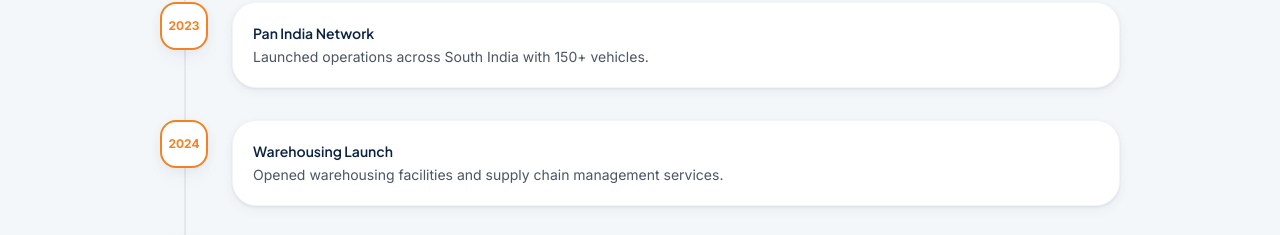
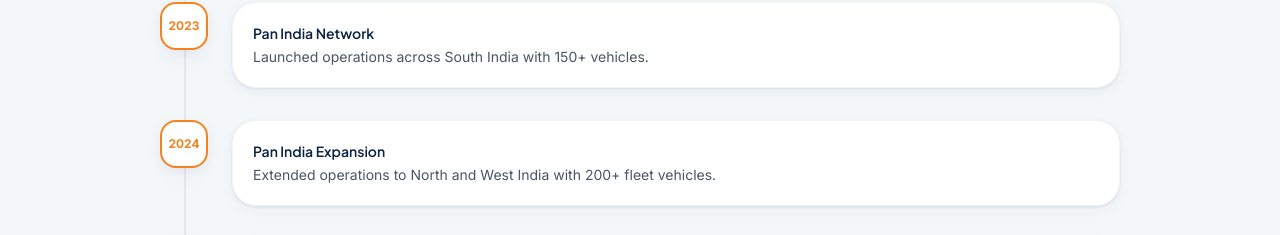
Before and after one commit to mettugoud-droid/shl-website, a Next.js app: page /about in a window 1280 px wide. Shown: the part 3081-3316 px from the top of the page. Built offline with nearby package versions, Linux system fonts and the light colour scheme.

Commit message:
Replace Warehousing Launch milestone with Pan India Expansion

```diff
--- a/src/app/about/about-content.tsx
+++ b/src/app/about/about-content.tsx
@@ -54,7 +54,7 @@ const milestones = [
   { year: '2021', title: 'Company Founded', description: 'Started with 5 vehicles in Hyderabad focusing on local transport.' },
   { year: '2022', title: 'Regional Expansion', description: 'Expanded to 50 vehicles covering Telangana and Andhra Pradesh.' },
   { year: '2023', title: 'Pan India Network', description: 'Launched operations across South India with 150+ vehicles.' },
-  { year: '2024', title: 'Warehousing Launch', description: 'Opened warehousing facilities and supply chain management services.' },
+  { year: '2024', title: 'Pan India Expansion', description: 'Extended operations to North and West India with 200+ fleet vehicles.' },
   { year: '2025', title: '1000 Clients Milestone', description: 'Crossed 1000+ active business clients with 350+ fleet vehicles.' },
   { year: '2026', title: 'Technology Upgrade', description: '450+ fleet with GPS tracking, digital platform, and nationwide operations.' },
 ];
```
